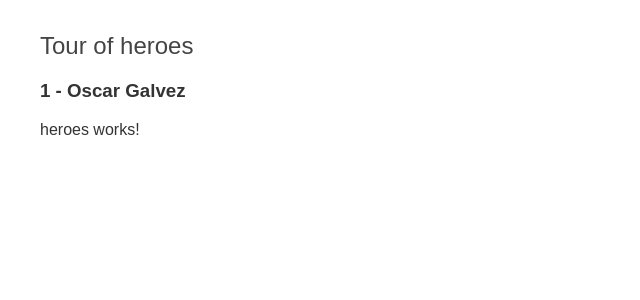
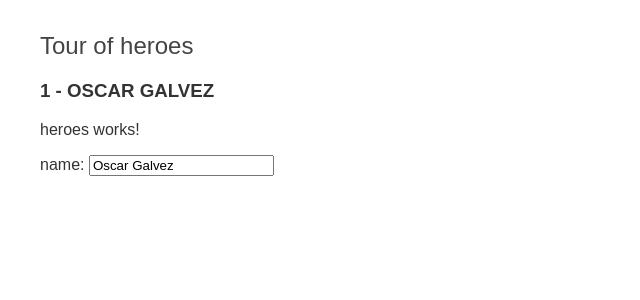
Before and after one commit to ogaliz/angular-pue, an Angular app: page / in a window 1280 px wide. Shown: the top 300 px of the page, without its empty margins (0-640 px from the left). Built offline with nearby package versions, Linux system fonts and the light colour scheme.

Commit message:
Agragado un formulario y importado el correspondiente modulo para el double data binding

```diff
--- a/src/app/app.module.ts
+++ b/src/app/app.module.ts
@@ -4,6 +4,9 @@
 import { AppRoutingModule } from './app-routing.module';
 import { AppComponent } from './app.component';
 import { HeroesComponent } from './heroes/heroes.component';
+
+//Imports propios
+import { FormsModule } from '@angular/forms';
 
 @NgModule({
   declarations: [
@@ -12,7 +15,8 @@
   ],
   imports: [
     BrowserModule,
-    AppRoutingModule
+    AppRoutingModule,
+    FormsModule
   ],
   providers: [],
   bootstrap: [AppComponent]
--- a/src/app/heroes/heroes.component.html
+++ b/src/app/heroes/heroes.component.html
@@ -1,2 +1,8 @@
-<h3>{{ hero.id }} - {{ hero.name }}</h3>
+<h3>{{ hero.id }} - {{ hero.name | uppercase }}</h3>
 <p>heroes works!</p>
+
+<div>
+    <label>name:
+      <input [(ngModel)]="hero.name" placeholder="name"/>
+    </label>
+</div>
```
